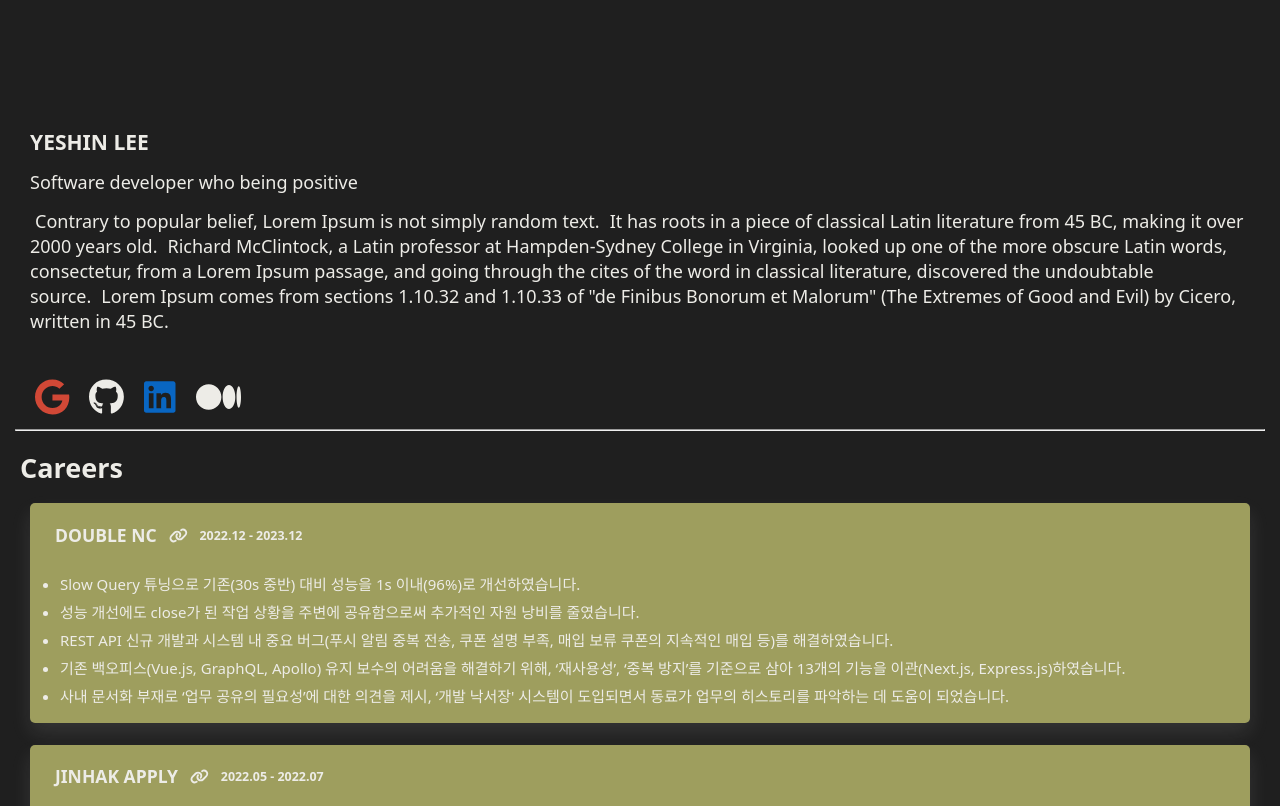
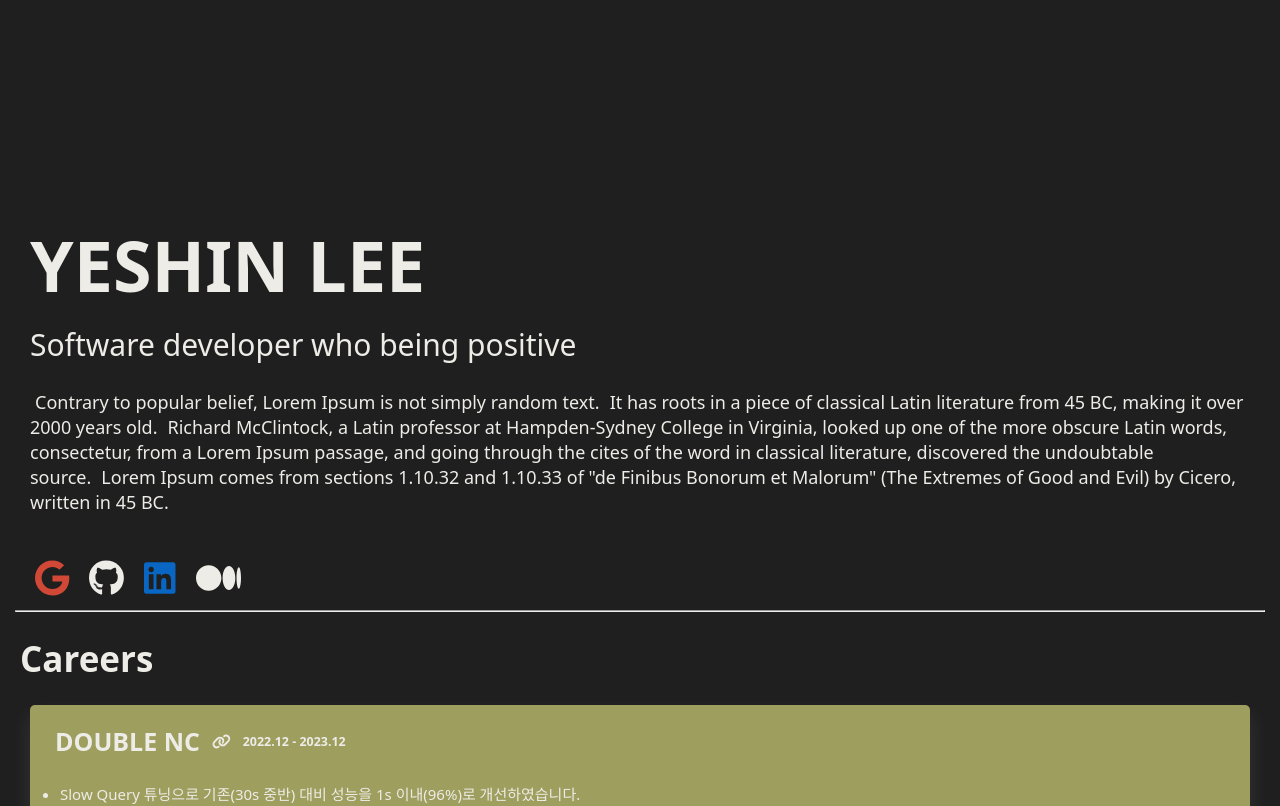
Before and after one commit to yeslee-v/personal_homepage, a Next.js app: page / in a window 1280 px wide. Shown: the top 806 px of the page. Built offline with nearby package versions, Linux system fonts and the light colour scheme.

Commit message:
Modify global padding-top

```diff
--- a/src/styles/global.css
+++ b/src/styles/global.css
@@ -113,7 +113,7 @@ q:after {
 
 body {
   background-color: #1f1f1f;
-  padding-top: 100px;
+  padding-top: 150px;
   font-family: system-ui, -apple-system, BlinkMacSystemFont, "Segoe UI", Roboto,
     Oxygen, Ubuntu, Cantarell, "Open Sans", "Helvetica Neue", sans-serif;
   font-size: 18px;
@@ -133,3 +133,21 @@ table {
   border-collapse: collapse;
   border-spacing: 0;
 }
+
+h1 {
+  font-size: 70px;
+
+  margin-bottom: 0px;
+}
+
+h2 {
+  font-size: 35px;
+}
+
+h3 {
+  font-size: 25px;
+}
+
+p {
+  font-size: 30px;
+}
```
